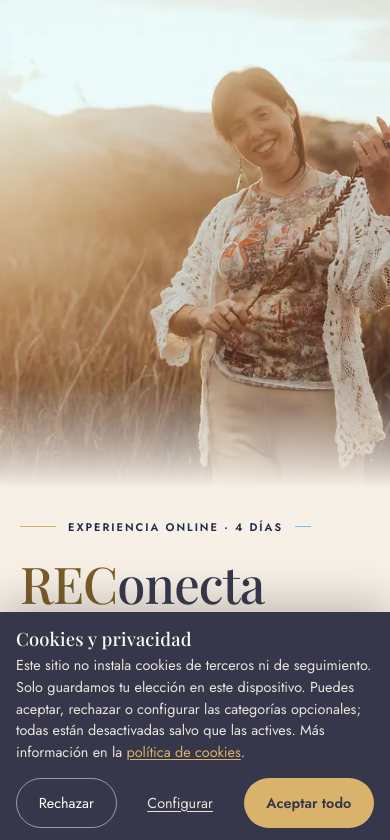
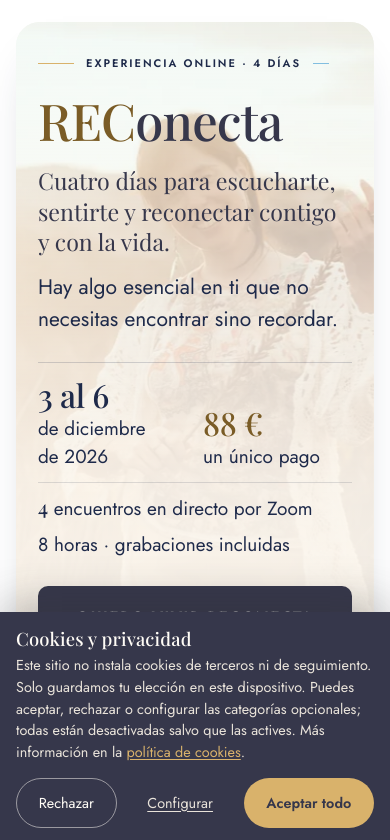
Before and after one commit to WeavesDV/dl-web, a plain HTML site: page reconecta/index.html in a window 390 px wide. Shown: the top 840 px of the page. Drawn offline with Linux system fonts and the light colour scheme.

Commit message:
reconecta movil: la portada pasa a tarjeta con el retrato lavado detras del texto
- Solo en <=900 px: el hero deja de ser foto a sangre arriba y texto debajo.
  Ahora es una tarjeta (22/16 px de aire, radio 24) con el mismo retrato como
  fondo al 100 % bajo un velo calido degradado, de modo que se intuye la cara
  detras del titular. Escritorio intacto.
- Tipografia, textos, datos y boton no cambian; solo el tratamiento de la foto.
- Contraste medido sobre el fondo real: peor caso 6,98:1 (la promesa), el resto
  entre 9 y 13:1. Sin desbordes en 360/390.

```diff
--- a/assets/reconecta.css
+++ b/assets/reconecta.css
@@ -380,3 +380,35 @@ body.rc-page{padding-top:0}
 
 /* Punto final del titular del hero: pegado a «vida» para que no caiga solo en otra línea */
 .rc-fin{white-space:nowrap}
+
+/* ── Portada como tarjeta con el retrato detrás (solo móvil) ──────────────────
+   En móvil la foto deja de ser un bloque arriba y pasa a ser el fondo del propio
+   hero, muy lavada con un velo cálido: se intuye el retrato detrás del titular y
+   del botón, como textura. La tarjeta va sin sangre (aire crema alrededor) y el
+   orden texto/foto, la tipografía y los botones no cambian. Escritorio intacto. */
+@media (max-width:900px){
+  .rc-hero{
+    margin:22px 16px 0;padding-top:0;margin-top:22px;
+    border-radius:24px;overflow:hidden;background:var(--s1);
+    box-shadow:0 22px 48px -30px rgba(30,42,74,.45)
+  }
+  .rc-hero .hero-retrato-foto{
+    position:absolute;inset:0;width:100%;height:100%;aspect-ratio:auto;margin:0;
+    border-radius:0;-webkit-mask-image:none;mask-image:none
+  }
+  .rc-hero .hero-retrato-foto img{
+    width:100%;height:100%;object-fit:cover;object-position:76% 24%;border-radius:0
+  }
+  /* Velo: deja ver el retrato arriba y limpia el pie, donde van los datos y el botón. */
+  .rc-hero::before{
+    display:block;z-index:1;
+    background:linear-gradient(180deg,
+      rgba(255,250,242,.42) 0%,
+      rgba(255,250,242,.62) 24%,
+      rgba(255,250,242,.80) 48%,
+      rgba(255,250,242,.92) 70%,
+      rgba(255,250,242,.97) 100%)
+  }
+  .rc-hero .wrap{padding:32px 22px 34px;margin:0;width:100%}
+  .rc-hero .wrap>.hero-col{position:relative;z-index:2}
+}
--- a/reconecta/index.html
+++ b/reconecta/index.html
@@ -15,7 +15,7 @@
 <link rel="icon" href="../assets/favicon.svg" type="image/svg+xml">
 <link rel="stylesheet" href="../assets/fonts/fonts.css">
 <link rel="stylesheet" href="../assets/site.css?v=20261124">
-<link rel="stylesheet" href="../assets/reconecta.css?v=20261116d">
+<link rel="stylesheet" href="../assets/reconecta.css?v=20261124a">
 <script>document.documentElement.classList.add("rv");</script>
 </head>
 <body class="con-cristal rc-page">
```
Also changed, not shown: en/reconecta/index.html (+1 -1 lines).
